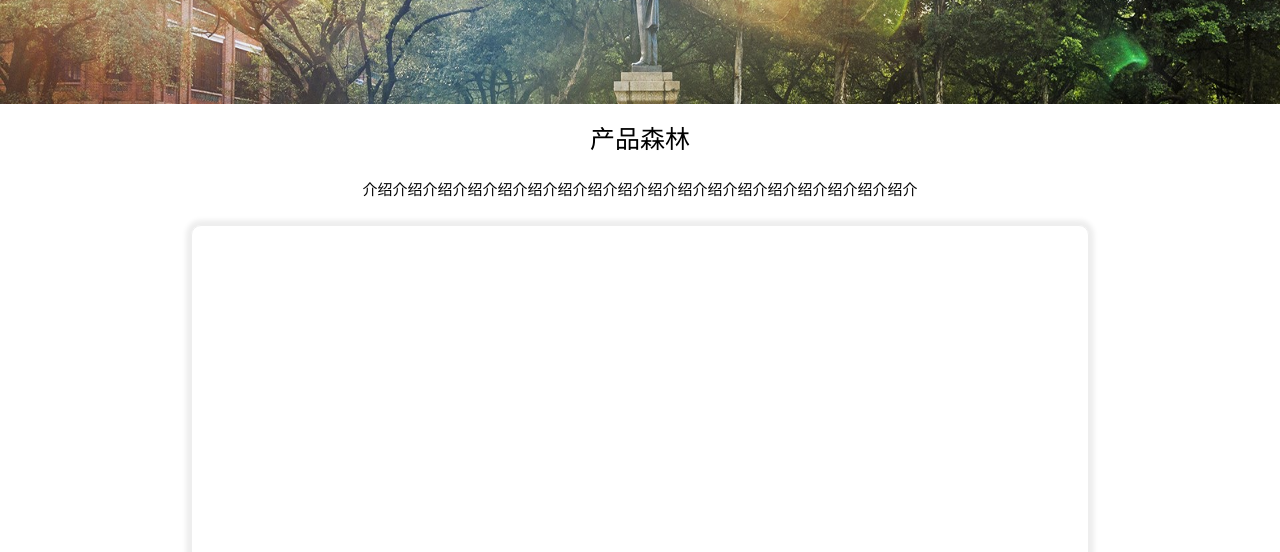
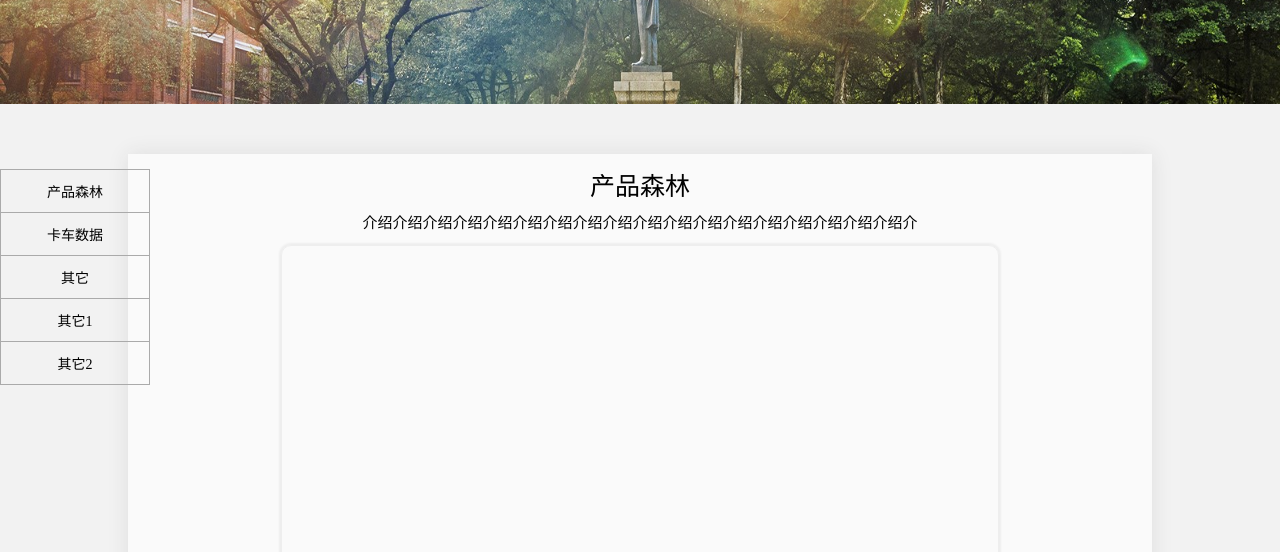
Before and after one commit to hjylxmhzq/GeoDataVisualizationPlatform, a React app: page / in a window 1280 px wide. Shown: the part 248-800 px from the top of the page. Built offline with nearby package versions, Linux system fonts and the light colour scheme.

Commit message:
'style_change'

```diff
--- /dev/null
+++ b/src/js/component/footer.js
@@ -0,0 +1,11 @@
+import React, { Component } from 'react';
+import style from '../../style/footer.less';
+
+export default function Footer(props) {
+    return (
+        <footer className={style.footer}>
+            <div className={style.text}></div>
+            <div className={styleMedia.qrcode}></div>
+        </footer>
+    )
+}
--- a/src/js/component/product.js
+++ b/src/js/component/product.js
@@ -10,7 +10,8 @@ export default class Product extends Component {
 
     render() {
         return (
-            <div style={this.style} className={style.productbox}>
+            <div className={style.outerbox}>
+            <div style={this.style} id={this.props.id} className={style.productbox}>
                 <h1 className={style.title}>
                     {this.props.title}
                 </h1>
@@ -18,6 +19,7 @@ export default class Product extends Component {
                     {this.props.description}
                 </p>
                 <div className={style.contentbox}>{this.props.content}</div>
+            </div>
             </div>
         )
     }
--- a/src/js/component/selector.js
+++ b/src/js/component/selector.js
@@ -0,0 +1,48 @@
+import React, { Component } from 'react';
+import style from '../../style/selector.less'
+
+export default class Selector extends Component {
+    constructor(props) {
+        super(props);
+        this.state = {
+            onTop: true
+        }
+    }
+
+    componentDidMount() {
+        if (this.props.awayFromTop) {
+            window.addEventListener('scroll', this.handleScroll.bind(this));
+        }
+    }
+
+    componentWillUnmount() {
+        if (this.props.awayFromTop) {
+            window.removeEventListener('scroll', this.handleScroll.bind(this));
+        }
+    }
+
+    handleScroll(e) {
+        let scrollTop = document.documentElement.scrollTop || document.body.scrollTop;
+        if (scrollTop < this.props.awayFromTop) {
+            this.setState({onTop: true});
+        } else {
+            this.setState({onTop: false});
+        }
+    }
+
+    render() {
+        let { data } = this.props;
+        let positionStyle = this.state.onTop ? { position: 'absolute', top: this.props.awayFromTop+50 } : { position: 'fixed', top: '50px' };
+        return (
+            <ul className={style.selectorbox} style={positionStyle}>
+                {
+                    data.map((element, idx) => {
+                        return (
+                            <li key={idx}><a href={'#'+element[0]}>{element[1]}</a></li>
+                        )
+                    })
+                }
+            </ul>
+        )
+    }
+}
--- a/src/js/index.js
+++ b/src/js/index.js
@@ -1,18 +1,25 @@
-import React, { Component } from 'react'
-import ReactDOM from 'react-dom'
-import Header from './component/header.js'
-import Product from './component/product.js'
-import HeaderImg from '../../dist/static/img/slider.jpg'
+import React, { Component } from 'react';
+import ReactDOM from 'react-dom';
+import Header from './component/header.js';
+import Selector from './component/selector.js';
+import Product from './component/product.js';
+import Footer from './component/footer.js';
+import HeaderImg from '../../dist/static/img/slider.jpg';
 
 function App() {
     return (
-        <div>
+        <div style={{position: 'relative'}}>
             <Header nav='大亚湾可视化平台' title='大亚湾可视化平台' href="#" description='粤港澳专业数据显示网站' imghref={HeaderImg} />
-            <Product title='产品森林' description='介绍介绍介绍介绍介绍介绍介绍介绍介绍介绍介绍介绍介绍介绍介绍介绍介绍介绍介' />
-            <Product title='产品森林' description='介绍介绍介绍介绍介绍介绍介绍介绍介绍介绍介绍介绍介绍介绍介绍介绍介绍介绍介' style={{backgroundColor: '#fafafa'}} />
-            <Product title='产品森林' description='介绍介绍介绍介绍介绍介绍介绍介绍介绍介绍介绍介绍介绍介绍介绍介绍介绍介绍介' />
-            <Product title='产品森林' description='介绍介绍介绍介绍介绍介绍介绍介绍介绍介绍介绍介绍介绍介绍介绍介绍介绍介绍介' style={{backgroundColor: '#fafafa'}} />
-            <Product title='产品森林' description='介绍介绍介绍介绍介绍介绍介绍介绍介绍介绍介绍介绍介绍介绍介绍介绍介绍介绍介' />
+            <Selector
+                awayFromTop={352}
+                data={[['product', '产品森林'],['truck', '卡车数据'],['other', '其它'],['other1', '其它1'],['other2', '其它2']]}
+            />
+            <Product id='product' title='产品森林' description='介绍介绍介绍介绍介绍介绍介绍介绍介绍介绍介绍介绍介绍介绍介绍介绍介绍介绍介' style={{backgroundColor: '#fafafa'}} />
+            <Product id='truck' title='卡车数据' description='介绍介绍介绍介绍介绍介绍介绍介绍介绍介绍介绍介绍介绍介绍介绍介绍介绍介绍介' style={{backgroundColor: '#fafafa'}} />
+            <Product id='other' title='other' description='介绍介绍介绍介绍介绍介绍介绍介绍介绍介绍介绍介绍介绍介绍介绍介绍介绍介绍介' style={{backgroundColor: '#fafafa'}} />
+            <Product id='other1' title='other1' description='介绍介绍介绍介绍介绍介绍介绍介绍介绍介绍介绍介绍介绍介绍介绍介绍介绍介绍介' style={{backgroundColor: '#fafafa'}} />
+            <Product id='other2' title='other2' description='介绍介绍介绍介绍介绍介绍介绍介绍介绍介绍介绍介绍介绍介绍介绍介绍介绍介绍介' style={{backgroundColor: '#fafafa'}} />
+            <Footer />
         </div>
     )
 }
--- /dev/null
+++ b/src/style/footer.less
@@ -0,0 +1,4 @@
+.footer {
+    height: 200px;
+    background-color: #eee;
+}
--- a/src/style/header.less
+++ b/src/style/header.less
@@ -1,6 +1,8 @@
 body {
     padding: 0;
     margin: 0;
+    background-color: #f2f2f2;
+    background-attachment: fixed;
 }
 
 .headerbox {
--- a/src/style/product.less
+++ b/src/style/product.less
@@ -1,6 +1,8 @@
 .title {
     text-align: center;
-    line-height: 1.5;
+    padding-top: 20px;
+    line-height: 1;
+    vertical-align: bottom;
     color: black;
     font-size: 25px;
     font-weight: 500;
@@ -8,22 +10,33 @@
 
 .description {
     text-align: center;
-    line-height: 2;
+    line-height: 1;
     font-size: 15px;
-    margin: 0 100px 20px;
+    margin: 0px 100px 14px;
 }
 
 .contentbox {
+    transition: all 1s;
     width: 70%;
     height: 80%;
     margin: 0 auto;
     border: 1px solid #eee;
     border-radius: 10px;
-    box-shadow: 0px 0px 5px 5px #eee;
+    box-shadow: 0px 0px 2px 2px #eee;
+    &:hover {
+        box-shadow: 0px 0px 5px 5px #eee;
+    }
 }
 
-.productbox {
+.outerbox {
     position: relative;
     width: 100%;
     height: 700px;
 }
+
+.productbox {
+    width: 80%;
+    height: 90%;
+    margin: 50px auto;
+    box-shadow: 0 0 20px rgba(50,50,50,0.1)
+}
--- /dev/null
+++ b/src/style/selector.less
@@ -0,0 +1,23 @@
+.selectorbox {
+    z-index: 999;
+    list-style-type: none;
+    padding-left: 0;
+    width: 150px;
+    & a {
+        text-decoration: none;
+        color: black;
+        display: block;
+        width: 100%;
+        text-align: center;
+        font-size: 14px;
+    }
+    & li {
+        transition: all 1s;
+        padding: 11px;
+        border: 1px solid #aaa;
+        margin-top: -1px;
+        &:hover {
+            background-color: rgb(160, 160, 255);
+        }
+    }
+}
```
